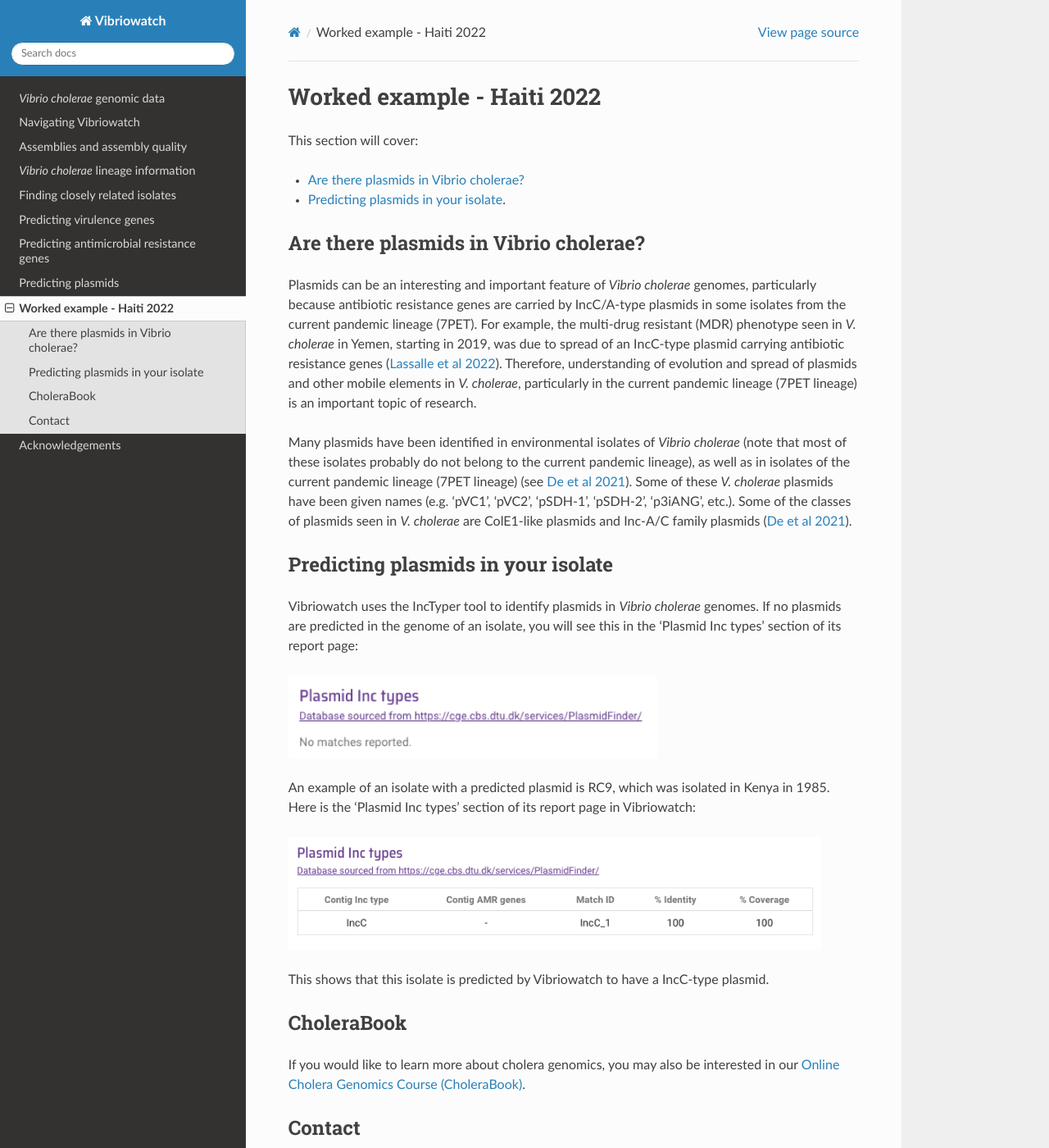
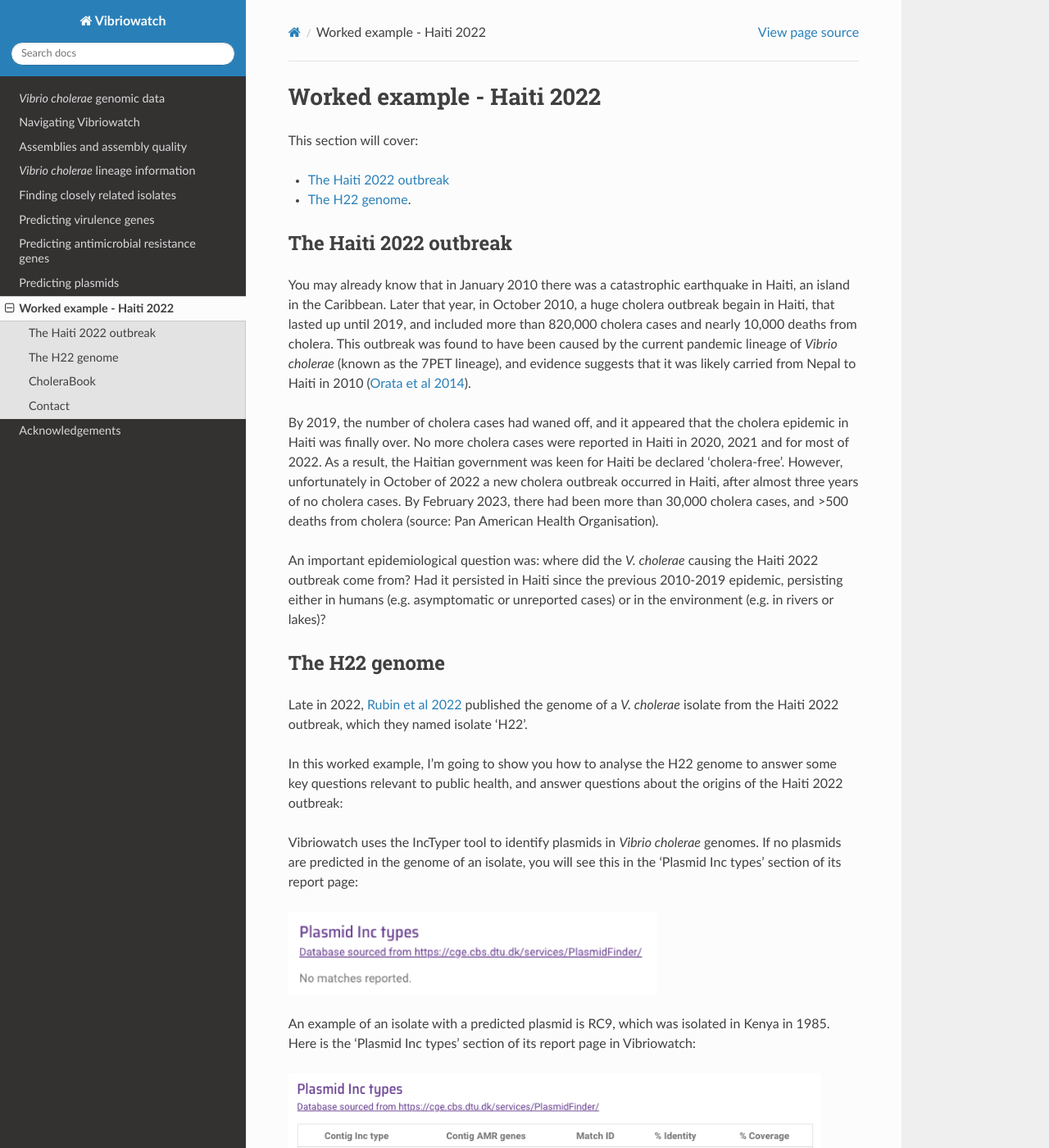
Before and after one commit to avrilcoghlan/vibriowatch, a Sphinx documentation site: the page built from docs/source/haiti.rst, in a window 1280 px wide and 1400 px high. Shown: the whole window at 82% size. Built offline with Sphinx 7.4.7 and the Read the Docs theme 3.1.0, drawn with Linux system fonts in a browser that asks for light colours.

Commit message:
Update haiti.rst

```diff
--- a/docs/source/haiti.rst
+++ b/docs/source/haiti.rst
@@ -3,32 +3,43 @@
 
 This section will cover:
 
-* `Are there plasmids in Vibrio cholerae?`_
-* `Predicting plasmids in your isolate`_.
+* `The Haiti 2022 outbreak`_
+* `The H22 genome`_.
 
-Are there plasmids in Vibrio cholerae?
---------------------------------------
+The Haiti 2022 outbreak
+-----------------------
 
-Plasmids can be an interesting and important feature of *Vibrio cholerae* genomes, particularly because
-antibiotic resistance genes are carried by IncC/A-type plasmids in some isolates from the current
-pandemic lineage (7PET). For example, the multi-drug resistant (MDR) phenotype seen in *V. cholerae* in
-Yemen, starting in 2019, was due to spread of an IncC-type plasmid carrying antibiotic resistance genes
-(`Lassalle et al 2022`_).
-Therefore, understanding of evolution and spread of plasmids and other mobile elements in *V. cholerae*,
-particularly in the current pandemic lineage (7PET lineage) is an important topic of research.
+You may already know that in January 2010 there was a catastrophic earthquake in Haiti, an island in the Caribbean.
+Later that year, in October 2010, a huge cholera outbreak begain in Haiti, that lasted up until 2019, and included
+more than 820,000 cholera cases and nearly 10,000 deaths from cholera. This outbreak was found to have been caused
+by the current pandemic lineage of *Vibrio cholerae* (known as the 7PET lineage), and evidence suggests that it
+was likely carried from Nepal to Haiti in 2010 (`Orata et al 2014`_).
 
-.. _Lassalle et al 2022: https://www.biorxiv.org/content/10.1101/2022.08.24.504966v1
+.. _Orata et al 2014: https://pubmed.ncbi.nlm.nih.gov/24699938/
 
-Many plasmids have been identified in environmental isolates of *Vibrio cholerae*
-(note that most of these isolates probably do not belong to the current pandemic lineage), as well
-as in isolates of the current pandemic lineage (7PET lineage) (see `De et al 2021`_). Some of these
-*V. cholerae* plasmids have been given names (e.g. 'pVC1', 'pVC2', 'pSDH-1', 'pSDH-2', 'p3iANG', etc.).
-Some of the classes of plasmids seen in *V. cholerae* are ColE1-like plasmids and Inc-A/C family plasmids (`De et al 2021`_).
+By 2019, the number of cholera cases had waned off, and it appeared that the cholera epidemic in Haiti was finally over.
+No more cholera cases were reported in Haiti in 2020, 2021 and for most of 2022. As a result, the Haitian government
+was keen for Haiti be declared 'cholera-free'. However, unfortunately in October of 2022 a new cholera outbreak
+occurred in Haiti, after almost three years of no cholera cases. By February 2023, there had been more than 30,000
+cholera cases, and >500 deaths from cholera (source: Pan American Health Organisation).
 
-.. _De et al 2021: https://www.frontiersin.org/articles/10.3389/fitd.2021.691604/full
+An important epidemiological question was: where did the *V. cholerae* causing the Haiti 2022 outbreak come from?
+Had it persisted in Haiti since the previous 2010-2019 epidemic, persisting either in humans (e.g. asymptomatic or unreported cases)
+or in the environment (e.g. in rivers or lakes)?
 
-Predicting plasmids in your isolate
------------------------------------
+The H22 genome
+--------------
+
+Late in 2022, `Rubin et al 2022`_ published the genome of a *V. cholerae* isolate from the Haiti 2022 outbreak, which
+they named isolate 'H22'.
+
+.. _Rubin et al 2022: https://pubmed.ncbi.nlm.nih.gov/36449726/
+
+In this worked example, I'm going to show you how to analyse the H22 genome to answer some key questions relevant
+to public health, and answer questions about the origins of the Haiti 2022 outbreak:
+
+
+
 
 Vibriowatch uses the IncTyper tool to identify plasmids in *Vibrio cholerae* genomes.
 If no plasmids are predicted in the genome of an isolate, you will see this in the 'Plasmid Inc types'
```
